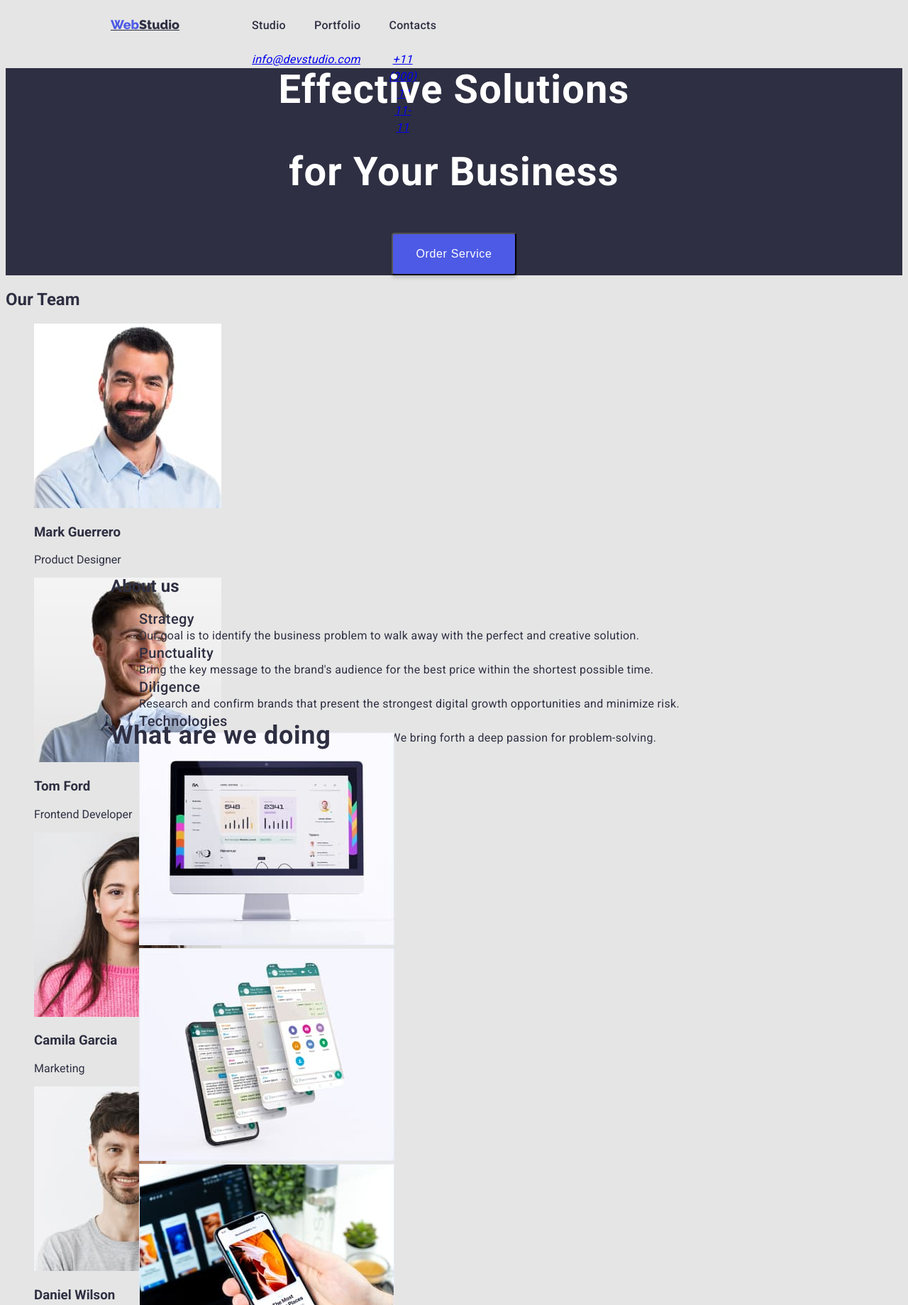
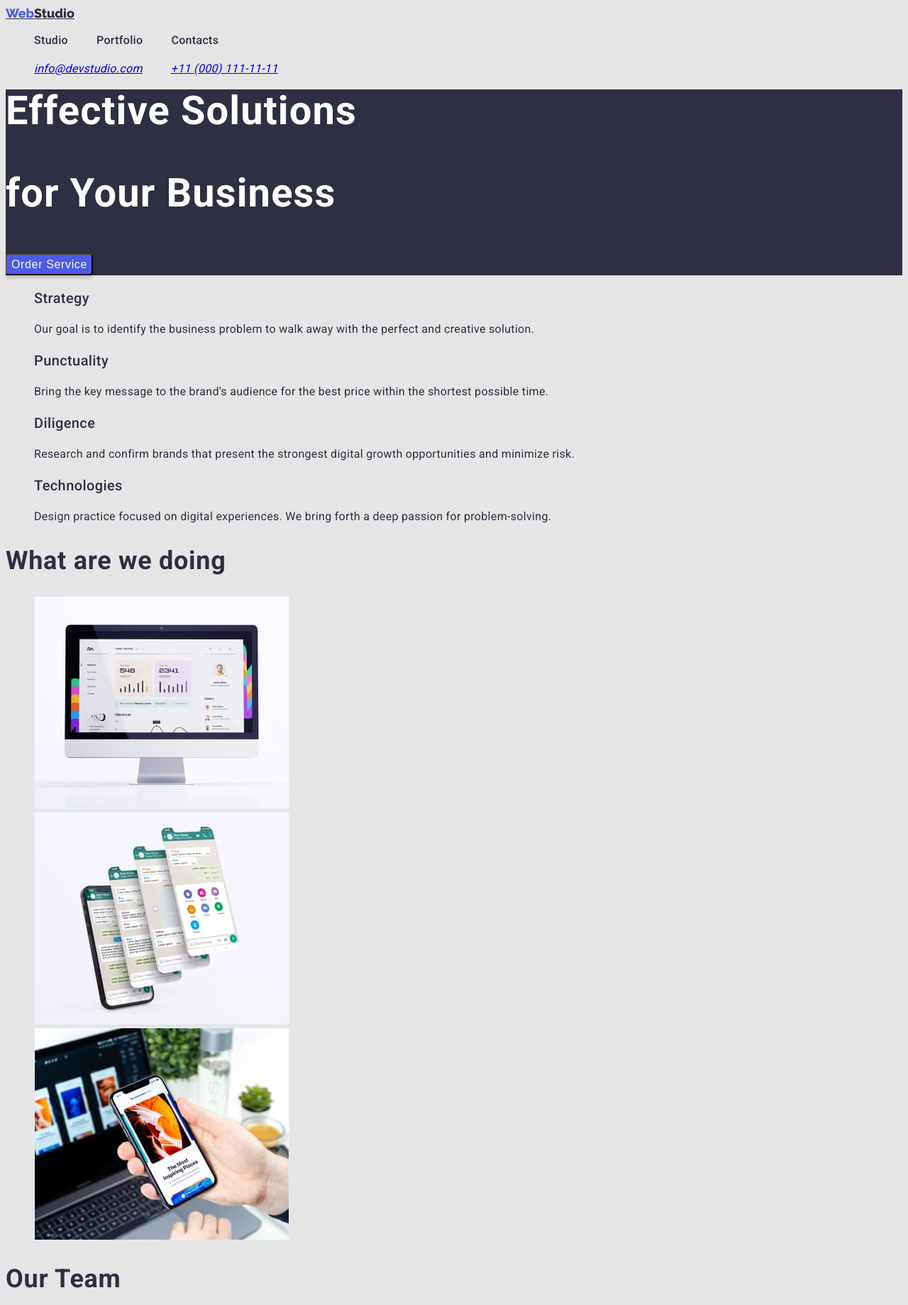
Before and after one commit to ViktoriaDubrova/goit-markup-hw-02, a plain HTML site: page index.html in a window 1280 px wide. Shown: the top 1839 px of the page at 71% size. Drawn offline with Linux system fonts and the light colour scheme.

Commit message:
studio paje

```diff
--- a/css/styles.css
+++ b/css/styles.css
@@ -1,8 +1,3 @@
-@font-face {
-    font-family: 'Roboto', sans-serif;
-    src: url();
-}
-
 body {
     font-family: 'Roboto', sans-serif;
     background: #E5E5E5;
@@ -11,6 +6,18 @@ body {
 }
 
 /* all-style */
+.visually-hidden {
+    position: absolute;
+    width: 1px;
+    height: 1px;
+    margin: -1px;
+    border: 0;
+    padding: 0;
+    white-space: nowrap;
+    clip-path: inset(100%);
+    clip: rect(0 0 0 0);
+    overflow: hidden;
+}
 
 :root {
     --brand-color: #2E2F42;
@@ -49,15 +56,7 @@ ul {
 
 .logo {
     font-family: 'Raleway', sans-serif;
-    display: flex;
-    flex-direction: row;
-    align-items: flex-start;
     padding: 0px;
-    position: absolute;
-    width: 115px;
-    height: 24px;
-    left: 156px;
-    top: 24px;
     font-size: 18px;
     color: var(--brand-color);
 }
@@ -73,15 +72,11 @@ ul {
 /* header  */
 
 .header-navigation {
-    margin: 0;
-    padding: 0;
     list-style: none;
     text-decoration: none;
 }
 
 .header-list {
-    padding: 0;
-    margin: 24px 832px 24px 347px;
     display: flex;
     flex-direction: row;
     gap: 40px;
@@ -112,17 +107,11 @@ ul {
 }
 
 .address-mail {
-    padding: 0;
-    margin: 0;
-    text-align: right;
     letter-spacing: 0.02em;
     font-size: 16px;
 }
 
 .address-tel {
-    padding: 0;
-    margin: 0;
-    text-align: center;
     letter-spacing: 0.02em;
     font-size: 16px;
 }
@@ -133,28 +122,20 @@ ul {
 /* main  */
 
 .wrapper {
-    padding: 0;
-    margin: 0;
     background: #2E2F42;
-    text-align: center;
     letter-spacing: 0.02em;
-    color: #FFFFFF;
 }
 
 .hero-text {
-    padding: 0;
-    margin: 0;
     font-weight: 700;
     font-size: 56px;
     line-height: 60px;
-    text-align: center;
     letter-spacing: 0.02em;
     color: #FFFFFF;
 }
 
 .hero-button {
-    padding: 16px 32px;
-    background: #4D5AE5;
+    background: var(--color-link);
     box-shadow: 0px 4px 4px rgba(0, 0, 0, 0.15);
 }
 
@@ -168,20 +149,12 @@ ul {
 
 /* about  */
 .about-section {
-    padding: 0;
-    margin: 0;
     color: var(--brand-color);
-    position: absolute;
-    width: 1128px;
-    height: 104px;
-    left: 156px;
-    top: 792px;
+
 
 }
 
 .about-name {
-    padding: 0;
-    margin: 0;
     color: var(--brand-color);
     letter-spacing: 0.02em;
     font-weight: 500;
@@ -190,8 +163,6 @@ ul {
 }
 
 .about-name-text {
-    padding: 0;
-    margin: 0;
     color: var(--brand-color);
     font-weight: 400;
     font-size: 16px;
@@ -204,37 +175,57 @@ ul {
 /* what  */
 
 .what-section {
-    padding: 0;
-    margin: 0;
     color: var(--brand-color);
-    position: absolute;
-    width: 1128px;
-    height: 412px;
-    left: 156px;
-    top: 1016px;
 }
 
 .section-name {
-    padding: 0;
-    margin: 0;
     color: var(--brand-color);
-    position: absolute;
     letter-spacing: 0.02em;
     font-weight: 700;
     font-size: 36px;
     line-height: 40px;
 }
+
+/* what  */
+
+/* empl  */
+
+.name-empl {
+    font-weight: 500;
+    font-size: 20px;
+    line-height: 24px;
+    letter-spacing: 0.02em;
+    color: var(--brand-color);
+}
+/* empl  */
+
 /* main  */
+
+/* footer  */
+
+.footer-block {
+    background: #2E2F42;
+}
+
+.footer-text {
+    font-weight: 400;
+    font-size: 16px;
+    line-height: 24px;
+    letter-spacing: 0.02em;
+    color: #E7E9FC;
+}
+
+.logo-color-down {
+    color: #F4F4FD;
+}
+
+/* footer  */
 
 
 
 
 
-
-
-
-
-/* ooooo */
+/* potom */
 
 
 
--- a/index.html
+++ b/index.html
@@ -39,8 +39,8 @@
       </nav>
       <address class="address-list">
         <ul class="header-list list">
-          <li class="header-item address-mail"><a href="mailto:info@devstudio.com">info@devstudio.com</a></li>
-          <li class="header-item address-tel"><a href="tel:+110001111111">+11 (000) 111-11-11</a></li>
+          <li class="header-item address-mail link"><a href="mailto:info@devstudio.com">info@devstudio.com</a></li>
+          <li class="header-item address-tel link"><a href="tel:+110001111111">+11 (000) 111-11-11</a></li>
         </ul>
       </address>
     </header>
@@ -58,7 +58,7 @@
 
        <!-- About section -->
       <section class="about-section">
-        <h2>About us</h2>
+        <h2 class="visually-hidden">About us</h2>
         <ul class="list">
           <li>
             <h3 class="about-name">Strategy</h3>
@@ -103,7 +103,7 @@
 
       <!-- Employees section -->
       <section>
-        <h2>Our Team</h2>
+        <h2 class="section-name">Our Team</h2>
         <ul class="list">
           <li>
             <img
@@ -112,8 +112,8 @@
               width="264"
               height="260"
             />
-            <h3>Mark Guerrero</h3>
-            <p>Product Designer</p>
+            <h3 class="about-name name-empl">Mark Guerrero</h3>
+            <p class="about-name-text">Product Designer</p>
           </li>
           <li>
             <img
@@ -122,8 +122,8 @@
               width="264"
               height="260"
             />
-            <h3>Tom Ford</h3>
-            <p>Frontend Developer</p>
+            <h3 class="about-name name-empl">Tom Ford</h3>
+            <p class="about-name-text">Frontend Developer</p>
           </li>
           <li>
             <img
@@ -132,8 +132,8 @@
               width="264"
               height="260"
             />
-            <h3>Camila Garcia</h3>
-            <p>Marketing</p>
+            <h3 class="about-name name-empl">Camila Garcia</h3>
+            <p class="about-name-text">Marketing</p>
           </li>
           <li>
             <img
@@ -142,8 +142,8 @@
               width="264"
               height="260"
             />
-            <h3>Daniel Wilson</h3>
-            <p>UI Designer</p>
+            <h3 class="about-name name-empl">Daniel Wilson</h3>
+            <p class="about-name-text">UI Designer</p>
           </li>
         </ul>
       </section>
@@ -151,9 +151,10 @@
     </main>
 
     <!-- Footer section-->
-    <footer>
-      <a class="header-logo logo-color" href="./index.html">WebStudio</a>
-      <p>
+    <footer class="footer-block">
+      <a class="logo" href="./index.html">
+        <span class="logo-color">Web</span><span class="logo-color-down">Studio</span></a>
+      <p class="footer-text">
         Increase the flow of customers and sales for your business with digital
         marketing & growth solutions.
       </p>
```
Also changed, not shown: portfolio.html (+28 -19 lines).
